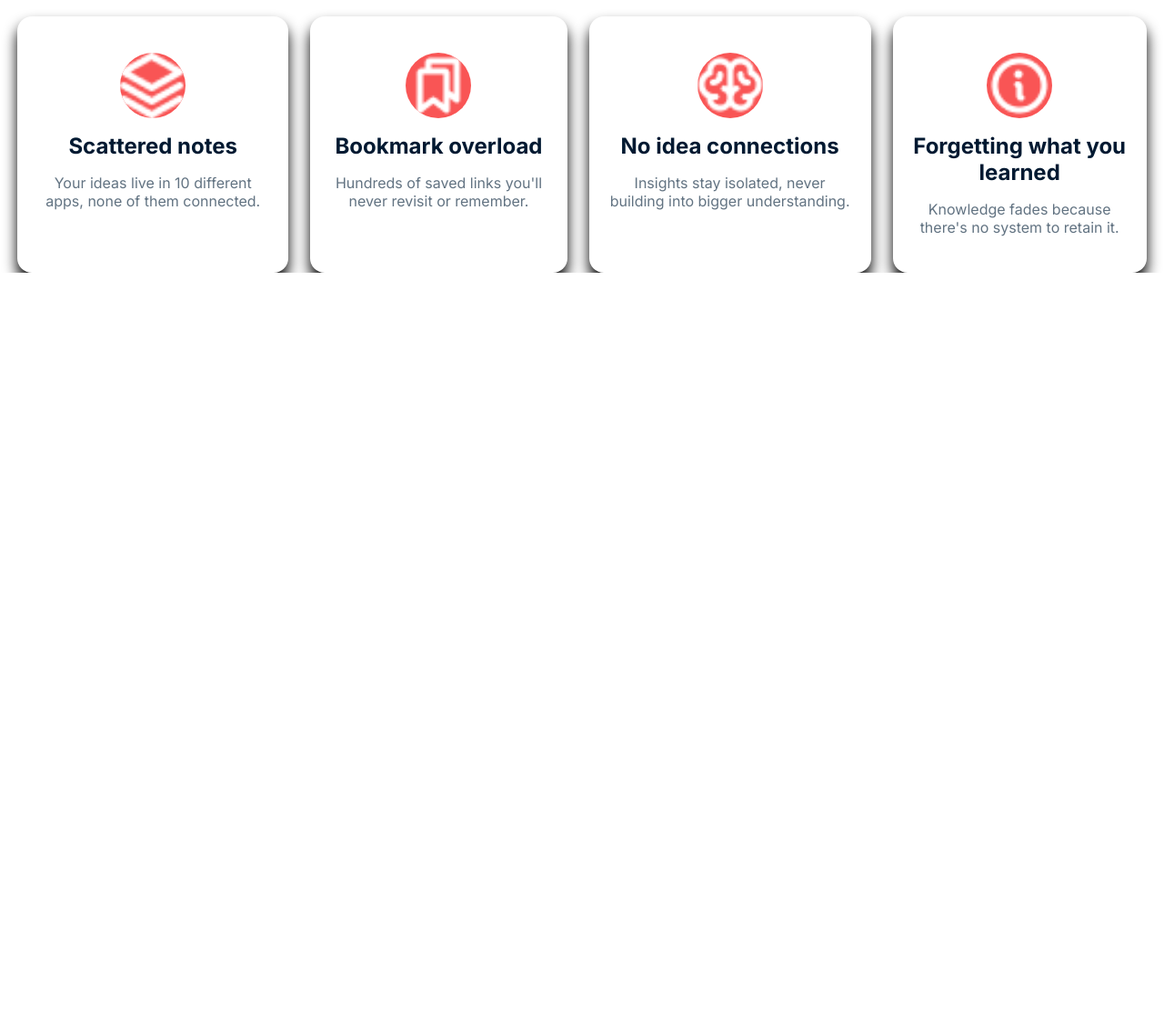
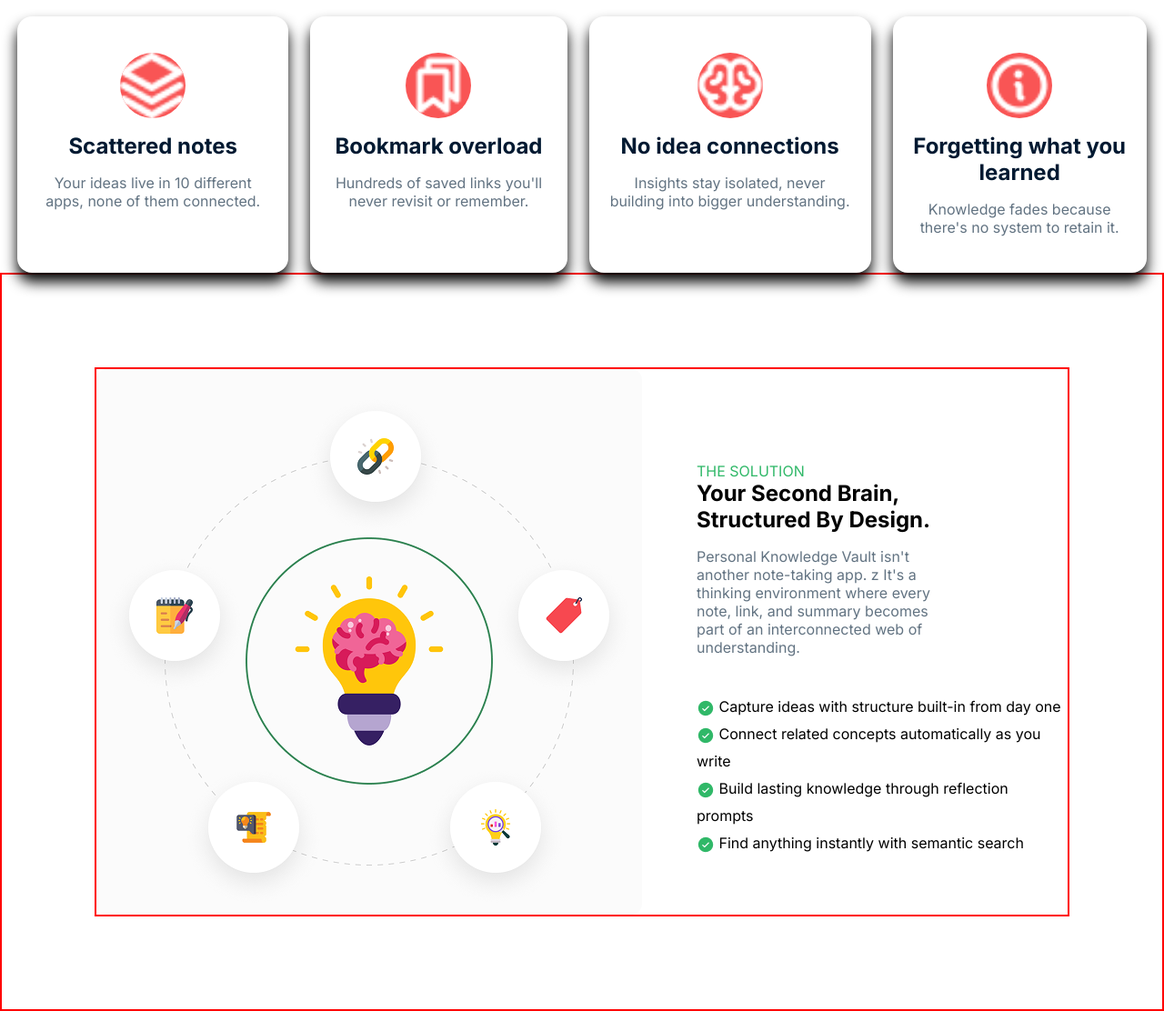
Before and after one commit to Jawadul-Hasan/Assignment-1, a plain HTML site: page index.html in a window 1280 px wide. Shown: the part 856-1968 px from the top of the page at 91% size. Before the commit the page ends 1156 px from the top, so only its background shows below. Drawn offline with Linux system fonts and the light colour scheme.

Commit message:
Designed solution section

```diff
--- a/Styles/Assignment.css
+++ b/Styles/Assignment.css
@@ -8,10 +8,11 @@
   font-family: "Inter", sans-serif;
   font-optical-sizing: auto;
 }
-body {
+/* body {
     display: flex;
     justify-content: center;
-}
+    align-items: center;
+} */
 
 header{
     background-color: white;
@@ -70,13 +71,10 @@
 .button-1 button {
   background-color: #FFFFFF;
   color: #30B868;
-
   font-size: 16px;
   font-weight: 500;
-
   padding: 8px 16px;
   margin-bottom: 16px;
-
   border: none;
   border-radius: 100px;
 }
@@ -195,3 +193,62 @@
     font-weight: 400;
     color: #627382;
 }
+
+#solution{
+    max-width: 1600px;
+    padding: 102px;
+    align-items: center;
+    border: 2px solid red;
+}
+
+#solution .solution-section{
+    max-width: 1360px;
+    display: flex;
+    justify-content: center;
+    border: 2px solid red;
+}
+
+#solution .solution-section .solution-img img{
+    width: 600px;
+    height: auto;
+    vertical-align: middle;
+}
+.solution-section .solution-info{
+    margin-left:  60px;
+    /* border: 2px solid red; */
+}
+
+.solution-section .solution-info .til{
+    color: #30B868;
+    font-size: 16px;
+    font-weight: 400;
+    margin-top: 102px;
+}
+
+.solution-section .solution-info h1{
+    margin-bottom: 16px;
+}
+
+.solution-section .solution-info .sol-para{
+    /* width: 450px; */
+    font-size: 16px;
+    font-weight: 400;
+    color: #627382;
+    padding-right: 150px;
+    margin-bottom: 40px;
+}
+
+.solution-info .sol-list{
+    list-style: none;
+    align-items: center;
+}
+
+.solution-info .sol-list img{
+    vertical-align: middle;
+}
+
+.solution-info .sol-list li{
+    font-size: 16px;
+    font-weight: 400;
+    line-height: 30px;
+}
--- a/index.html
+++ b/index.html
@@ -82,6 +82,33 @@
             </div>
         </section>
     </header>
+
+    <section id="solution">
+        <div class="solution-section">
+            <div class="solution-img">
+                <img src="assets/knowledge.png" alt="">
+            </div>
+            <div class="solution-info">
+                <p class="til">THE SOLUTION</p>
+                <h1>Your Second Brain, <br>
+                    Structured By Design.</h1>
+                <p class="sol-para">Personal Knowledge Vault isn't another note-taking app. z It's a thinking
+                    environment where every
+                    note, link, and summary becomes part of an interconnected web of understanding.</p>
+                <ul class="sol-list">
+                    <li><img src="assets/CheckCircle.png" alt=""> Capture ideas with structure built-in from day one
+                    </li>
+                    <li><img src="assets/CheckCircle.png" alt=""> Connect related concepts automatically as you write
+                    </li>
+                    <li><img src="assets/CheckCircle.png" alt=""> Build lasting knowledge through reflection prompts
+                    </li>
+                    <li><img src="assets/CheckCircle.png" alt=""> Find anything instantly with semantic search</li>
+                </ul>
+            </div>
+            <!-- <div class="solution-point">
+            </div> -->
+        </div>
+    </section>
 </body>
 
 </html>
```
